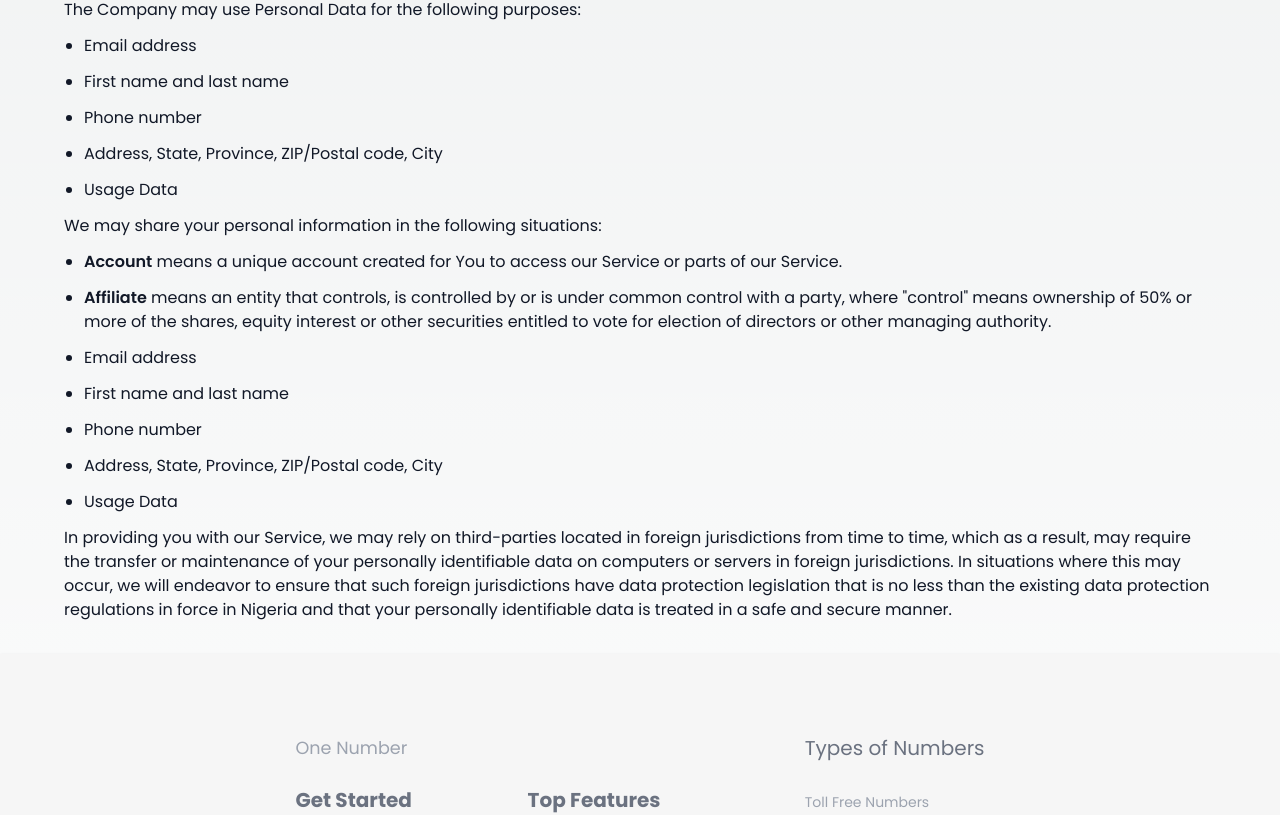
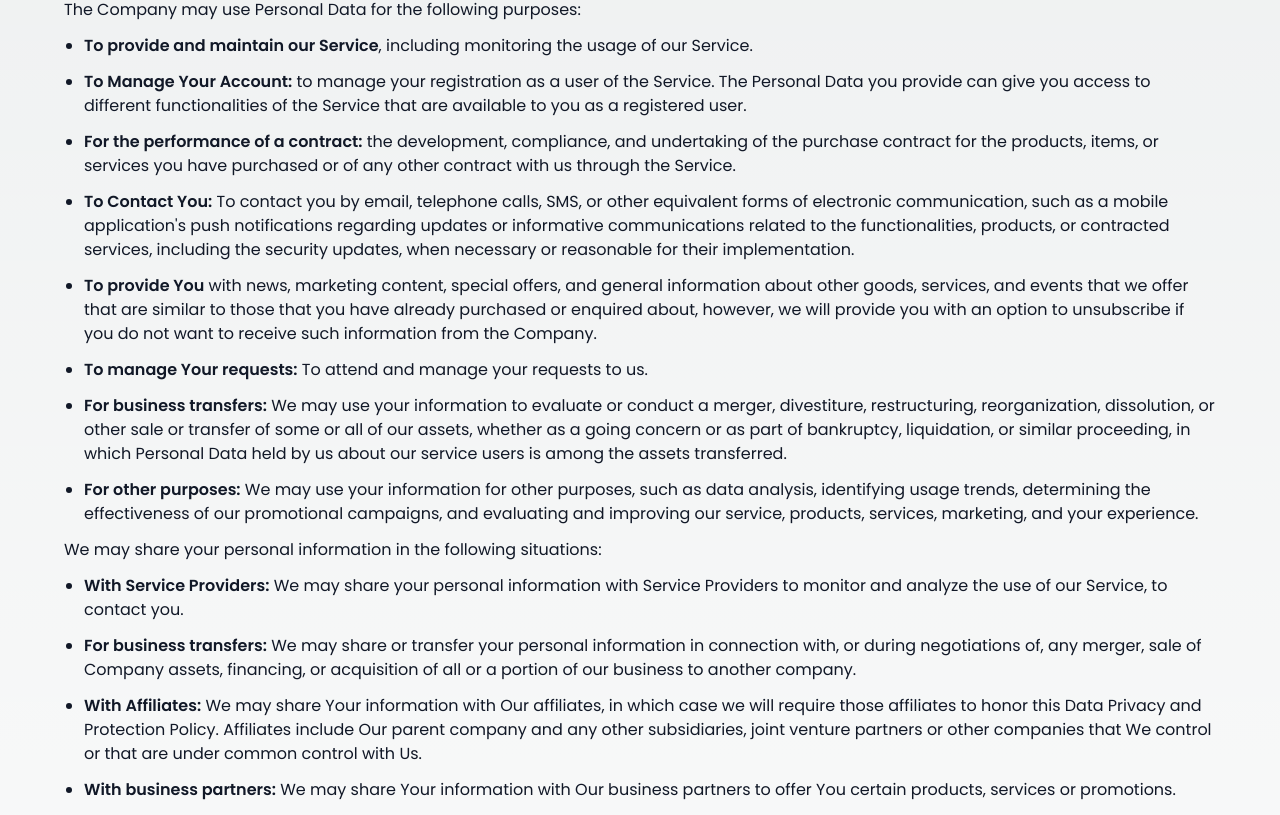
Before and after one commit to NwekeGoddy/onenumber.africa, a Next.js app: page /privacy-policy in a window 1280 px wide. Shown: the part 2879-3694 px from the top of the page. Built offline with nearby package versions, Linux system fonts and the light colour scheme.

Commit message:
add section 6
Signed-off-by: Nweke Chidi <nwekechidigodwin460@gmail.com>

```diff
--- a/src/pages/privacy-policy.js
+++ b/src/pages/privacy-policy.js
@@ -337,100 +337,180 @@ export default function PrivacyPolicy() {
           {/* Section 6 */}
           <section className="mb-4 sm:mb-8 text-gray-900">
             <h3 className="text-xl sm:text-2xl mb-2 sm:mb-4 font-medium">
-              6.	Use of Your Personal Data
+              6. Use of Your Personal Data
             </h3>
 
             <p className="text-sm sm:text-base mb-3 leading-7">
-            The Company may use Personal Data for the following purposes:
+              The Company may use Personal Data for the following purposes:
             </p>
 
             <ul className="list-disc pl-5">
               <li>
                 <p className="text-sm sm:text-base mb-3 leading-7">
-                  Email address
+                  <span className="font-semibold">
+                    To provide and maintain our Service
+                  </span>
+                  , including monitoring the usage of our Service.
                 </p>
               </li>
               <li>
                 <p className="text-sm sm:text-base mb-3 leading-7">
-                  First name and last name
+                  <span className="font-semibold">To Manage Your Account:</span>{" "}
+                  to manage your registration as a user of the Service. The
+                  Personal Data you provide can give you access to different
+                  functionalities of the Service that are available to you as a
+                  registered user.
                 </p>
               </li>
 
               <li>
                 <p className="text-sm sm:text-base mb-3 leading-7">
-                  Phone number
+                  <span className="font-semibold">
+                    For the performance of a contract:
+                  </span>{" "}
+                  the development, compliance, and undertaking of the purchase
+                  contract for the products, items, or services you have
+                  purchased or of any other contract with us through the
+                  Service.
                 </p>
               </li>
 
               <li>
                 <p className="text-sm sm:text-base mb-3 leading-7">
-                  Address, State, Province, ZIP/Postal code, City
+                  <span className="font-semibold">To Contact You:</span> To
+                  contact you by email, telephone calls, SMS, or other
+                  equivalent forms of electronic communication, such as a mobile
+                  application&apos;s push notifications regarding updates or
+                  informative communications related to the functionalities,
+                  products, or contracted services, including the security
+                  updates, when necessary or reasonable for their
+                  implementation.
                 </p>
               </li>
 
               <li>
                 <p className="text-sm sm:text-base mb-3 leading-7">
-                  Usage Data
+                  <span className="font-semibold">To provide You</span> with
+                  news, marketing content, special offers, and general
+                  information about other goods, services, and events that we
+                  offer that are similar to those that you have already
+                  purchased or enquired about, however, we will provide you with
+                  an option to unsubscribe if you do not want to receive such
+                  information from the Company.
+                </p>
+              </li>
+
+              <li>
+                <p className="text-sm sm:text-base mb-3 leading-7">
+                  <span className="font-semibold">
+                    To manage Your requests:
+                  </span>{" "}
+                  To attend and manage your requests to us.
+                </p>
+              </li>
+
+              <li>
+                <p className="text-sm sm:text-base mb-3 leading-7">
+                  <span className="font-semibold">For business transfers:</span>{" "}
+                  We may use your information to evaluate or conduct a merger,
+                  divestiture, restructuring, reorganization, dissolution, or
+                  other sale or transfer of some or all of our assets, whether
+                  as a going concern or as part of bankruptcy, liquidation, or
+                  similar proceeding, in which Personal Data held by us about
+                  our service users is among the assets transferred.
+                </p>
+              </li>
+
+              <li>
+                <p className="text-sm sm:text-base mb-3 leading-7">
+                  <span className="font-semibold">For other purposes:</span> We
+                  may use your information for other purposes, such as data
+                  analysis, identifying usage trends, determining the
+                  effectiveness of our promotional campaigns, and evaluating and
+                  improving our service, products, services, marketing, and your
+                  experience.
                 </p>
               </li>
             </ul>
 
             <p className="text-sm sm:text-base mb-3 leading-7">
-            We may share your personal information in the following situations:
+              We may share your personal information in the following
+              situations:
             </p>
 
             <ul className="list-disc pl-5">
               <li>
                 <p className="text-sm sm:text-base mb-3 leading-7">
-                  <span className="font-semibold">Account</span> means a unique
-                  account created for You to access our Service or parts of our
-                  Service.
+                  <span className="font-semibold">With Service Providers:</span>{" "}
+                  We may share your personal information with Service Providers
+                  to monitor and analyze the use of our Service, to contact you.
                 </p>
               </li>
               <li>
                 <p className="text-sm sm:text-base mb-3 leading-7">
-                  <span className="font-semibold">Affiliate</span> means an
-                  entity that controls, is controlled by or is under common
-                  control with a party, where &quot;control&quot; means
-                  ownership of 50% or more of the shares, equity interest or
-                  other securities entitled to vote for election of directors or
-                  other managing authority.
-                </p>
-              </li>
-              <li>
-                <p className="text-sm sm:text-base mb-3 leading-7">
-                  Email address
-                </p>
-              </li>
-              <li>
-                <p className="text-sm sm:text-base mb-3 leading-7">
-                  First name and last name
+                  <span className="font-semibold">For business transfers:</span>{" "}
+                  We may share or transfer your personal information in
+                  connection with, or during negotiations of, any merger, sale
+                  of Company assets, financing, or acquisition of all or a
+                  portion of our business to another company.
                 </p>
               </li>
 
               <li>
                 <p className="text-sm sm:text-base mb-3 leading-7">
-                  Phone number
+                  <span className="font-semibold">With Affiliates:</span> We may
+                  share Your information with Our affiliates, in which case we
+                  will require those affiliates to honor this Data Privacy and
+                  Protection Policy. Affiliates include Our parent company and
+                  any other subsidiaries, joint venture partners or other
+                  companies that We control or that are under common control
+                  with Us.
                 </p>
               </li>
 
               <li>
                 <p className="text-sm sm:text-base mb-3 leading-7">
-                  Address, State, Province, ZIP/Postal code, City
+                  <span className="font-semibold">With business partners:</span>{" "}
+                  We may share Your information with Our business partners to
+                  offer You certain products, services or promotions.
                 </p>
               </li>
 
               <li>
                 <p className="text-sm sm:text-base mb-3 leading-7">
-                  Usage Data
+                  <span className="font-semibold">With other users:</span> when
+                  You share personal information or otherwise interact in the
+                  public areas with other users, such information may be viewed
+                  by all users and may be publicly distributed outside.
+                </p>
+              </li>
+
+              <li>
+                <p className="text-sm sm:text-base mb-3 leading-7">
+                  <span className="font-semibold">With Your consent:</span> We
+                  may disclose Your personal information for any other purpose
+                  with Your consent.
                 </p>
               </li>
             </ul>
 
             <p className="text-sm sm:text-base mb-3 leading-7">
-            In providing you with our Service, we may rely on third-parties located in foreign jurisdictions from time to time, which as a result, may require the transfer or maintenance of your personally identifiable data on computers or servers in foreign jurisdictions. In situations where this may occur, we will endeavor to ensure that such foreign jurisdictions have data protection legislation that is no less than the existing data protection regulations in force in Nigeria and that your personally identifiable data is treated in a safe and secure manner.
+              In providing you with our Service, we may rely on third-parties
+              located in foreign jurisdictions from time to time, which as a
+              result, may require the transfer or maintenance of your personally
+              identifiable data on computers or servers in foreign
+              jurisdictions. In situations where this may occur, we will
+              endeavor to ensure that such foreign jurisdictions have data
+              protection legislation that is no less than the existing data
+              protection regulations in force in Nigeria and that your
+              personally identifiable data is treated in a safe and secure
+              manner.
             </p>
           </section>
+
+
+
+
         </section>
         <Footer />
       </main>
```
